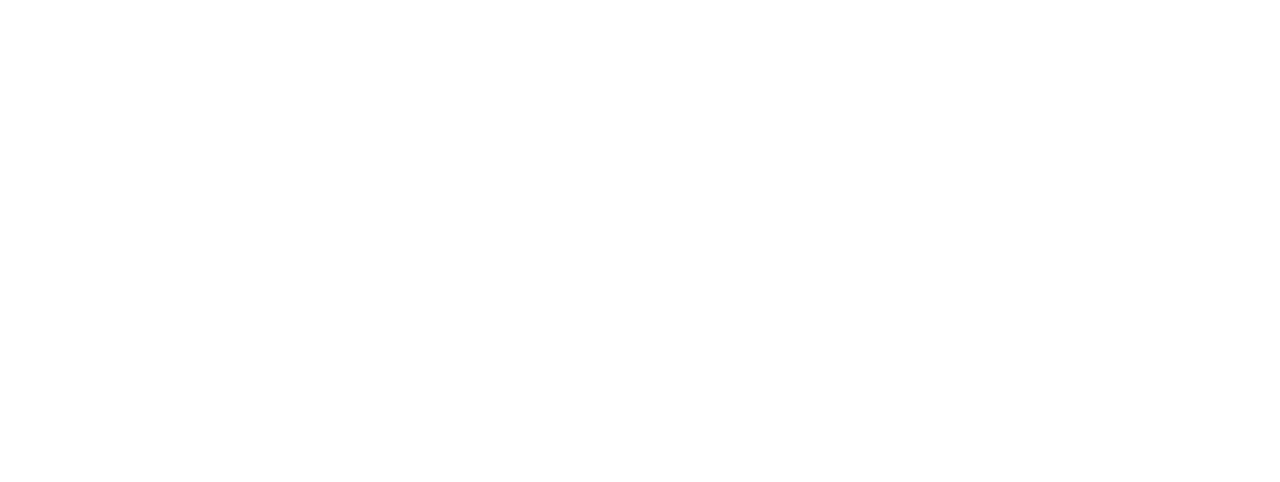
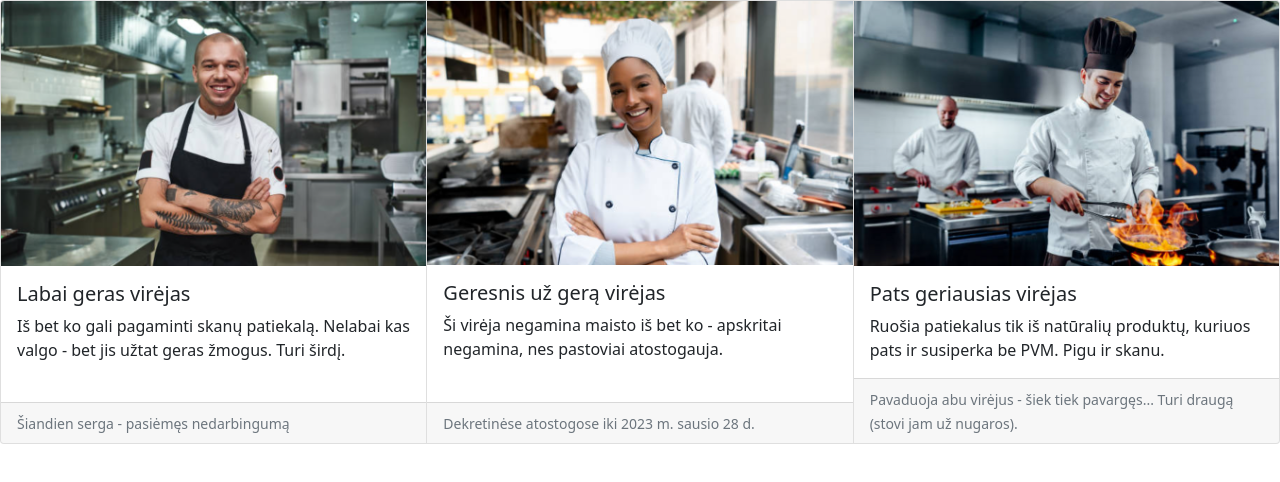
Before and after one commit to KITMjungtine22/maistas, a plain HTML site: page index.html in a window 1280 px wide. Drawn offline with Linux system fonts and the light colour scheme.

Commit message:
Giedrius apie virejus

```diff
--- a/index.html
+++ b/index.html
@@ -1,5 +1,5 @@
 <!DOCTYPE html>
-<html lang="en">
+<html lang="lt">
   <head>
     <meta charset="UTF-8" />
     <meta http-equiv="X-UA-Compatible" content="IE=edge" />
@@ -10,6 +10,42 @@
   <body>
     <header></header>
     <main></main>
+<section>
+  <div class="card-group">
+    <div class="card">
+      <img src="img/img01.png" class="card-img-top" alt="Mūsų geros širdies virėjas">
+      <div class="card-body">
+        <h5 class="card-title">Labai geras virėjas</h5>
+        <p class="card-text">Iš bet ko gali pagaminti skanų patiekalą. Nelabai kas valgo - bet jis užtat geras žmogus. Turi širdį.</p>
+      </div>
+      <div class="card-footer">
+        <small class="text-muted">Šiandien serga - pasiėmęs nedarbingumą</small>
+      </div>
+    </div>
+    <div class="card">
+      <img src="img/img02.png" class="card-img-top" alt="Simpatiška mergina (atostogauja šiuo metu)">
+      <div class="card-body">
+        <h5 class="card-title">Geresnis už gerą virėjas</h5>
+        <p class="card-text">Ši virėja negamina maisto iš bet ko - apskritai negamina, nes pastoviai atostogauja.</p>
+      </div>
+      <div class="card-footer">
+        <small class="text-muted">Dekretinėse atostogose iki 2023 m. sausio 28 d.</small>
+      </div>
+    </div>
+    <div class="card">
+      <img src="img/img03.png" class="card-img-top" alt="Čia - mūsų tikras virėjas">
+      <div class="card-body">
+        <h5 class="card-title">Pats geriausias virėjas</h5>
+        <p class="card-text">Ruošia patiekalus tik iš natūralių produktų, kuriuos pats ir susiperka be PVM. Pigu ir skanu.</p>
+      </div>
+      <div class="card-footer">
+        <small class="text-muted">Pavaduoja abu virėjus - šiek tiek pavargęs... Turi draugą (stovi jam už nugaros).</small>
+      </div>
+    </div>
+  </div>
+</section>
+
+
     <footer></footer>
   </body>
 </html>
```
Also changed, not shown: img/[Originals]/img01.png (added), img/[Originals]/img02.png (added), img/[Originals]/img03.png (added), img/img01.png (added), img/img02.png (added), img/img03.png (added).
